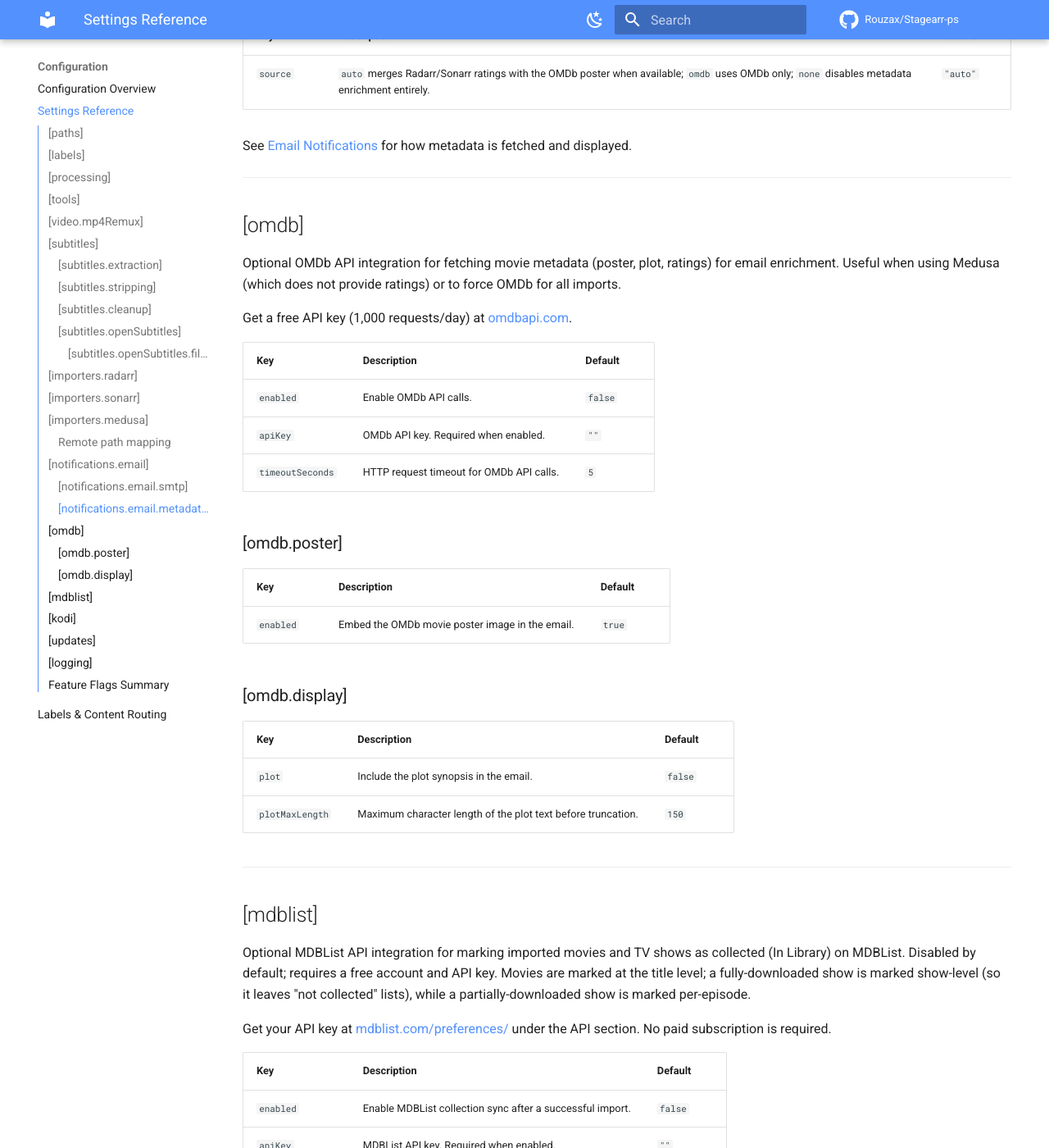
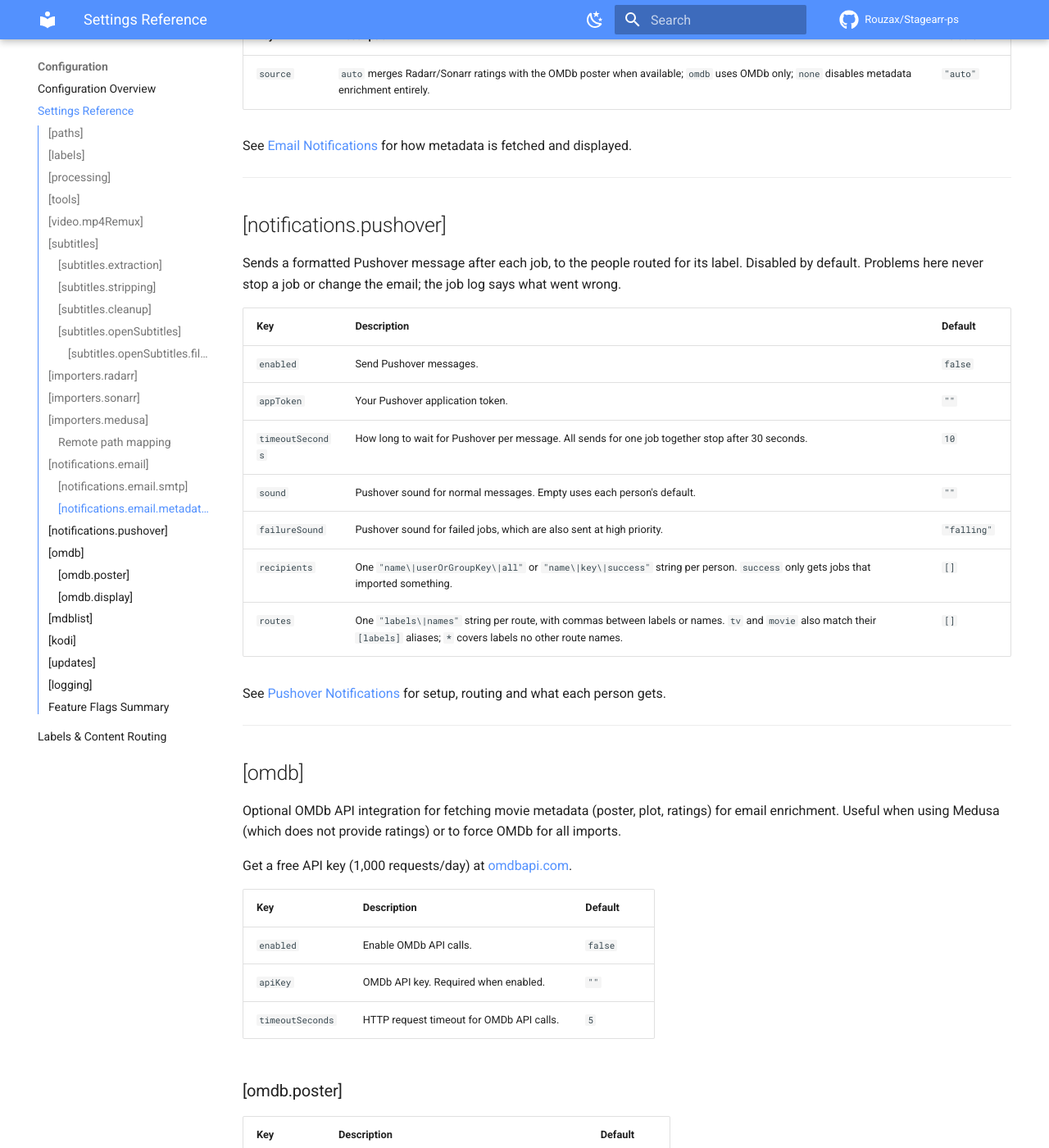
Before and after one commit to Rouzax/Stagearr-ps, an MkDocs documentation site: the page built from docs/settings-reference.md, in a window 1280 px wide and 1400 px high, scrolled down 9394 px. Shown: the whole window at 82% size. Built offline with MkDocs 1.6.1 and Material for MkDocs 9.7.7, drawn with Linux system fonts in a browser that asks for light colours; comment, search, counter and statistics services are not loaded.

Commit message:
docs(pushover): setup, routing and NoMail

```diff
--- a/docs/settings-reference.md
+++ b/docs/settings-reference.md
@@ -290,6 +290,24 @@
 
 ---
 
+## [notifications.pushover]
+
+Sends a formatted Pushover message after each job, to the people routed for its label. Disabled by default. Problems here never stop a job or change the email; the job log says what went wrong.
+
+| Key | Description | Default |
+|-----|-------------|---------|
+| `enabled` | Send Pushover messages. | `false` |
+| `appToken` | Your Pushover application token. | `""` |
+| `timeoutSeconds` | How long to wait for Pushover per message. All sends for one job together stop after 30 seconds. | `10` |
+| `sound` | Pushover sound for normal messages. Empty uses each person's default. | `""` |
+| `failureSound` | Pushover sound for failed jobs, which are also sent at high priority. | `"falling"` |
+| `recipients` | One `"name\|userOrGroupKey\|all"` or `"name\|key\|success"` string per person. `success` only gets jobs that imported something. | `[]` |
+| `routes` | One `"labels\|names"` string per route, with commas between labels or names. `tv` and `movie` also match their `[labels]` aliases; `*` covers labels no other route names. | `[]` |
+
+See [Pushover Notifications](pushover.md) for setup, routing and what each person gets.
+
+---
+
 ## [omdb]
 
 Optional OMDb API integration for fetching movie metadata (poster, plot, ratings) for email enrichment. Useful when using Medusa (which does not provide ratings) or to force OMDb for all imports.
--- a/mkdocs.yml
+++ b/mkdocs.yml
@@ -84,6 +84,7 @@
       - Subtitle Processing: subtitles.md
       - Importing to Radarr / Sonarr / Medusa: importing.md
       - Email Notifications: email.md
+      - Pushover Notifications: pushover.md
       - MDBList Collection Sync: mdblist.md
       - Kodi Library Updates: kodi.md
   - Configuration:
```
Also changed, not shown: CHANGELOG.md (+6 -0 lines), README.md (+3 -2 lines), developer/FUNCTION-REFERENCE.md (+13 -1 lines), docs/cli-usage.md (+1 -1 lines), docs/pushover.md (added, +142 -0 lines), docs/troubleshooting.md (+1 -1 lines).
